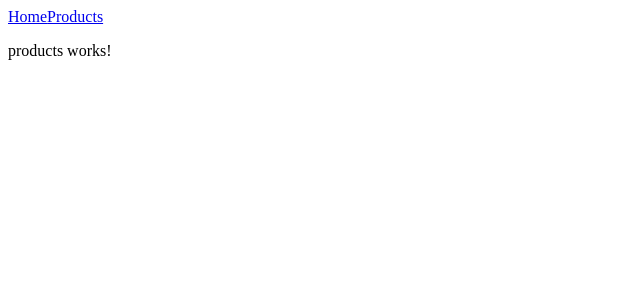
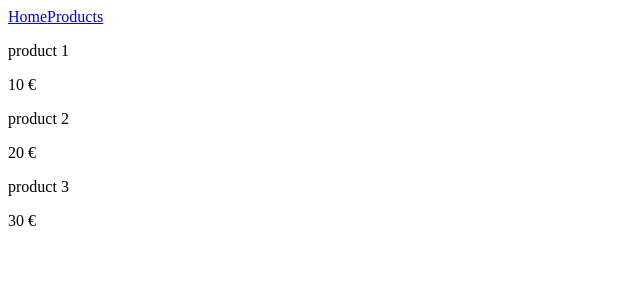
Before and after one commit to sentobc13/Angular-clase2-sofi, an Angular app: page /products in a window 1280 px wide. Shown: the top 300 px of the page, without its empty margins (0-640 px from the left). Built offline with nearby package versions, Linux system fonts and the light colour scheme.

Commit message:
products ngFor

```diff
--- a/src/app/components/products/products.component.html
+++ b/src/app/components/products/products.component.html
@@ -1 +1,5 @@
-<p>products works!</p>
+<div *ngFor="let product of products">
+    <!-- {{product | json}} -->
+     <p>{{product.name}}</p>
+     <p>{{product.price}} €</p>
+</div>
```
